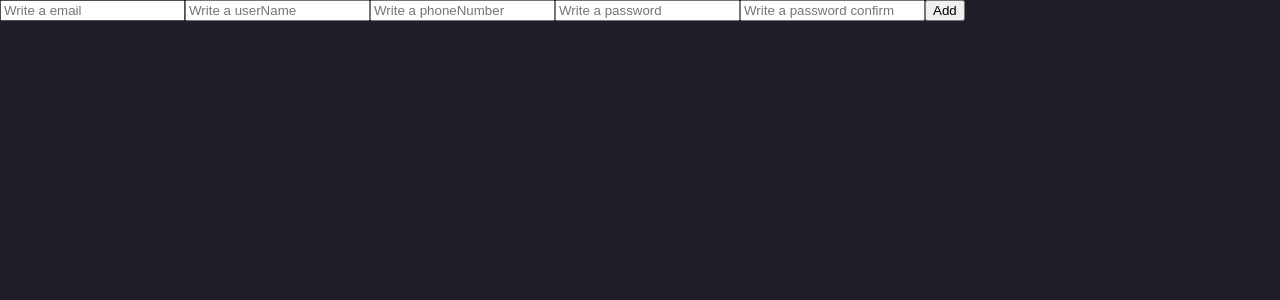
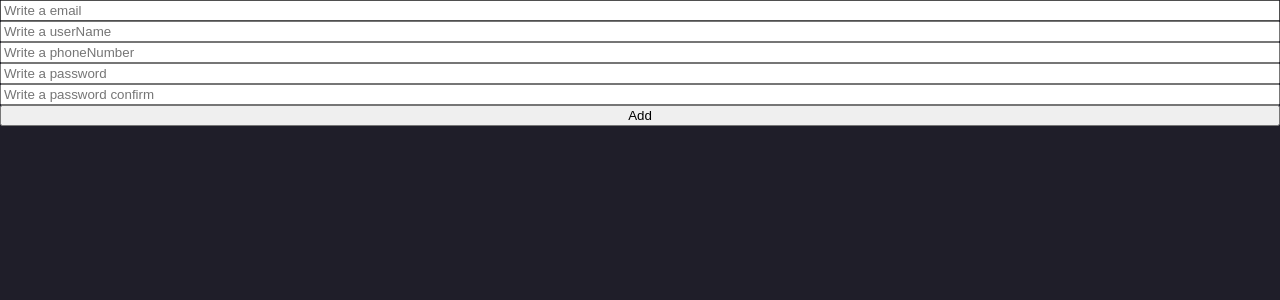
Before and after one commit to funky1119/to-do-list, a React (Create React App) app: page / in a window 1280 px wide. Shown: the top 300 px of the page. Built offline with nearby package versions, Linux system fonts and the light colour scheme.

Commit message:
react hook form 응용

```diff
--- a/src/TodoList.tsx
+++ b/src/TodoList.tsx
@@ -1,42 +1,77 @@
-import { useState } from "react";
 import { useForm } from "react-hook-form";
+import { validation } from "./utils/ValidationCheck";
+import { IFormData } from "./models/formData";
 function TodoList() {
   /**
    * handleSubmit => 1번째 인자: 데이터가 유효했을때 호출되는 함수
    *                 2번째 인자: 데이터가 유효하지 않을 때 호출되는 함수
    */
-  const { register, handleSubmit, formState } = useForm();
+  const {
+    register,
+    handleSubmit,
+    formState: { errors },
+    setError,
+  } = useForm<IFormData>();
 
-  const onValid = (data: any) => {};
+  const onValid = (data: IFormData) => {
+    if (data.password !== data.passwordConfirm) {
+      setError(
+        "passwordConfirm",
+        {
+          message: "비밀번호가 같지 않아요",
+        },
+        { shouldFocus: true }
+      );
+      //   setError("extraError", { message: "서버 에러" });
+    }
+  };
 
-  console.log("formState", formState.errors);
   return (
     <div>
-      <form onSubmit={handleSubmit(onValid)}>
+      <form
+        onSubmit={handleSubmit(onValid)}
+        style={{ display: "flex", flexDirection: "column" }}
+      >
         <input
-          {...register("email", { required: "이메일 입력 필요" })}
+          {...register("email", {
+            required: "이메일 입력 필요",
+            pattern: {
+              value: validation.email,
+              message: "이메일 형식이 아닙니다.",
+            },
+          })}
           placeholder="Write a email"
         />
+        <span>{errors.email?.message}</span>
         <input
           {...register("userName", {
             required: "사용자명을 입력",
             minLength: { value: 5, message: "최소 5자 이상 입력" },
+            validate: {
+              nico: (value) => !value.includes("nico") || "No nico",
+              nick: (value) => !value.includes("nick") || "No nick",
+            },
           })}
           placeholder="Write a userName"
         />
+        <span>{errors.userName?.message}</span>
         <input
-          {...register("phoneNumber", { required: true })}
+          {...register("phoneNumber", { required: "핸드폰 번호 입력" })}
           placeholder="Write a phoneNumber"
         />
+        <span>{errors.phoneNumber?.message}</span>
         <input
-          {...register("password", { required: true })}
+          {...register("password", { required: "비밀번호 입력" })}
           placeholder="Write a password"
         />
+        <span>{errors.password?.message}</span>
         <input
-          {...register("password confirm", { required: true })}
+          {...register("passwordConfirm", { required: "비밀번호 확인 입력" })}
           placeholder="Write a password confirm"
         />
+        <span>{errors.passwordConfirm?.message}</span>
         <button>Add</button>
+        <span>{errors.extraError?.message}</span>
       </form>
     </div>
   );
--- /dev/null
+++ b/src/models/formData.ts
@@ -0,0 +1,13 @@
+export type IFormData = {
+  errors: {
+    [value: string]: {
+      message: string;
+    };
+  };
+  email: string;
+  userName: string;
+  password: string;
+  phoneNumber: string;
+  passwordConfirm: string;
+  extraError?: string;
+};
--- /dev/null
+++ b/src/utils/ValidationCheck.ts
@@ -0,0 +1,5 @@
+export const validation = {
+  email: new RegExp(
+    "^[0-9a-zA-Z]([-_.]?[0-9a-zA-Z])*@[0-9a-zA-Z]([-_.]?[0-9a-zA-Z])*[.][a-zA-Z]{2,3}$"
+  ),
+};
```
